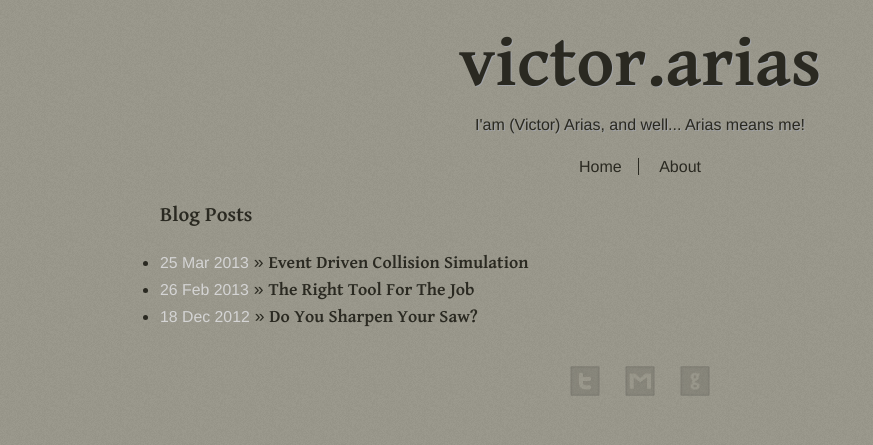
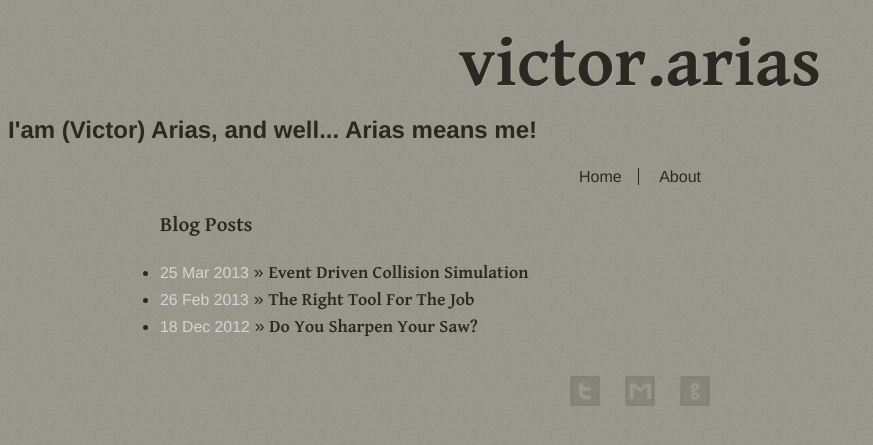
Before and after one commit to victorarias/victorarias.github.com, a Jekyll site: the page built from index.html, in a window 1280 px wide. Shown: the top 445 px of the page, without its empty margins (0-873 px from the left). Built offline with Jekyll 4.4.1, drawn with Linux system fonts in a browser that asks for light colours.

Commit message:
Semantic stuffs

```diff
--- a/_layouts/default.html
+++ b/_layouts/default.html
@@ -37,7 +37,7 @@
 
   <header>
     <h1>victor.arias</h1>
-    <p>I'am (Victor) Arias, and well... Arias means me!</p>
+    <h2>I'am (Victor) Arias, and well... Arias means me!</h2>
     <nav id="menu">
       <ul>
         <li><a href="/">Home</a></li>
```
